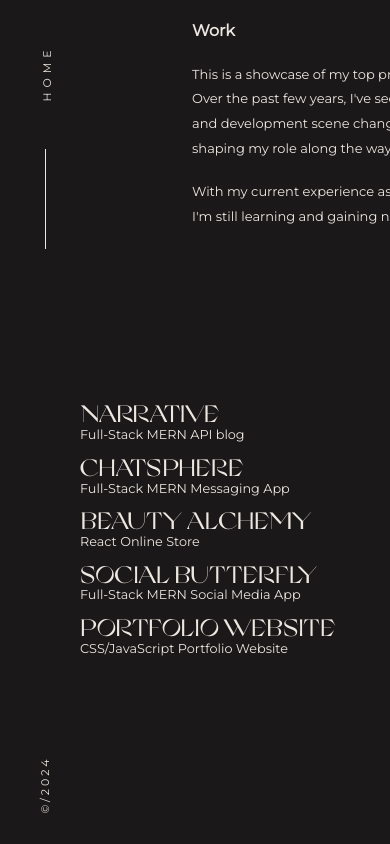
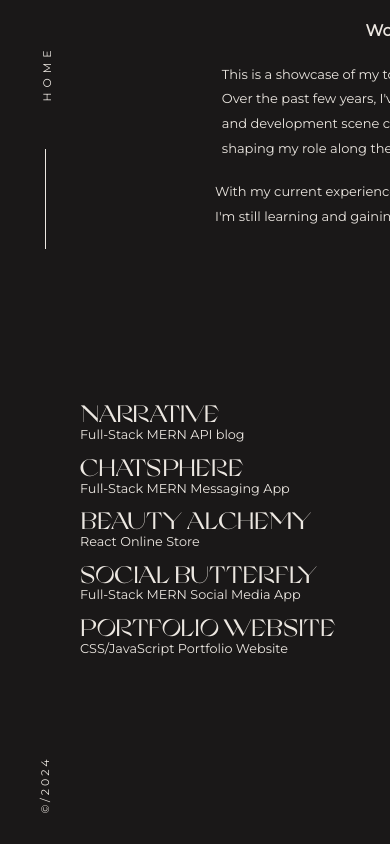
Before and after one commit to victoriakapelush/React-Portfolio-Website, a React (Vite) app: page /work in a window 390 px wide. Shown: the top 844 px of the page. Built offline with nearby package versions, Linux system fonts and the light colour scheme.

Commit message:
Change paragraph width of work page for mobile

```diff
--- a/src/style/index.css
+++ b/src/style/index.css
@@ -400,6 +400,11 @@ body {
     align-self: flex-end;
   }
 
+  .work-paragraph {
+    display: flex;
+    align-items: center;
+  }
+
   .work-container {
     display: flex;
     flex-direction: column;
```
